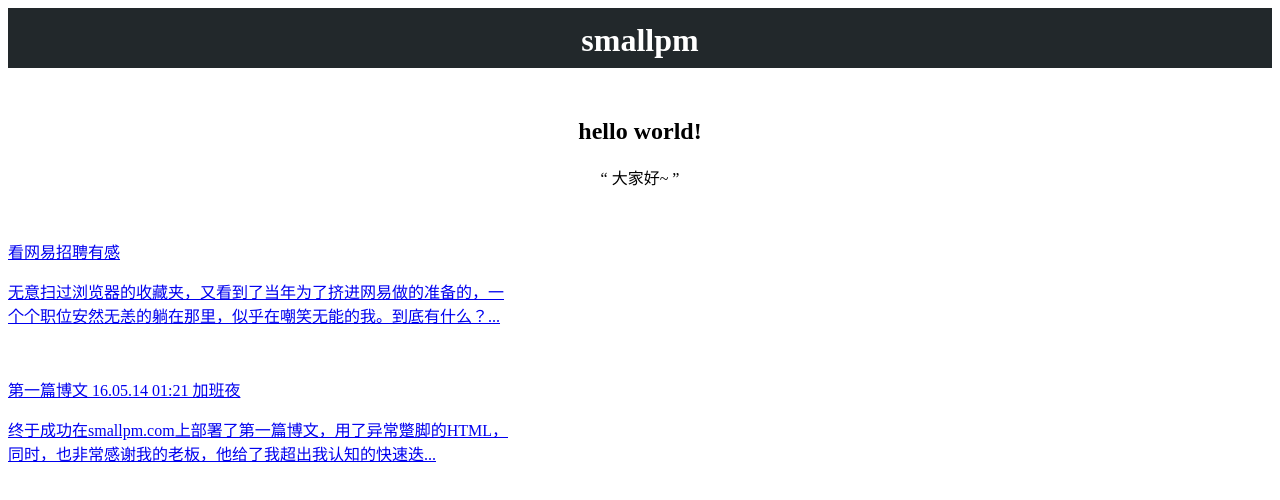
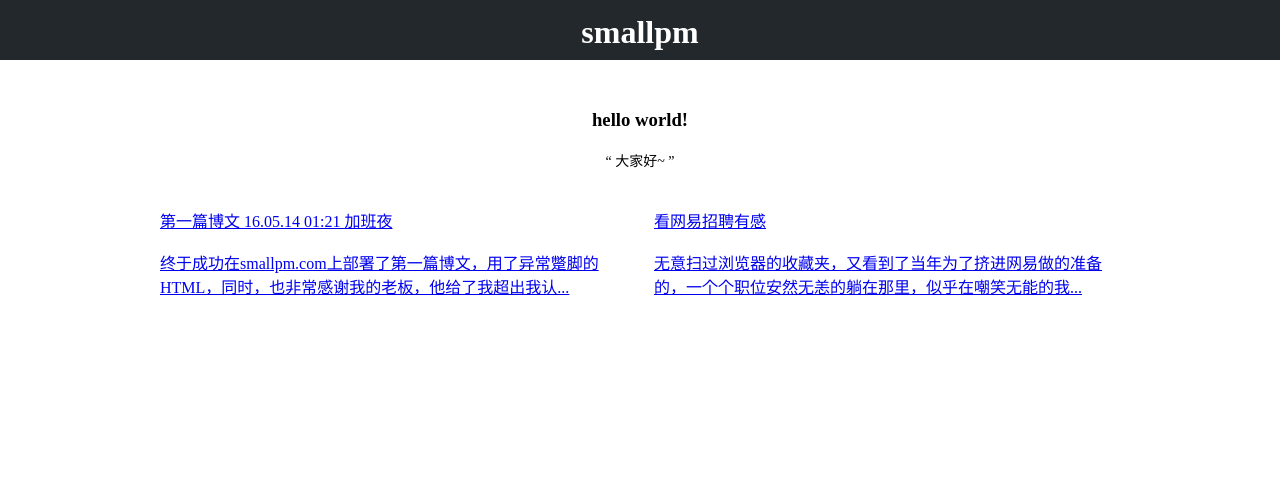
Before and after one commit to wanpikula/blog, a plain HTML site: page index.html in a window 1280 px wide. Drawn offline with Linux system fonts and the light colour scheme.

Commit message:
art2debug2

```diff
--- a/index.html
+++ b/index.html
@@ -2,11 +2,11 @@
 <html>
 
 <head>
+
 <meta charset="UTF-8">
 <title>smallpm</title>
 
-<!--
-@font-face {font-family: 'webfont';
+<!--网上流传的字体 @font-face {font-family: 'webfont';
   src: url('http://at.alicdn.com/t/3a4dt3psz6pnl8fr.eot'); /* IE9*/
   src: url('http://at.alicdn.com/t/3a4dt3psz6pnl8fr.eot?#iefix') format('embedded-opentype'), /* IE6-IE8 */
   url('http://at.alicdn.com/t/3a4dt3psz6pnl8fr.woff') format('woff'), /* chrome、firefox */
@@ -20,10 +20,54 @@
     -webkit-font-smoothing: antialiased;
     -webkit-text-stroke-width: 0.2px;
     -moz-osx-font-smoothing: grayscale;
+} -->
+
+  <!--head样式设置模板 style type="text/css">
+    body {
+      margin: 0;
     }
--->
+    #main {
+      width: 1200px;
+      max-width: 1200px;
+      margin: auto;
+    }
+    .content {
+      padding: 20px;
+      width: 100%;
+    }
+    .record {
+      width: 47%;
+      padding: 10px;
+      display: inline-block;
+    }
+  </style -->
+
+  <style type="text/css">
+
+    body {
+      margin:0;
+    }
+
+    #id9527 {
+      width:1000px;
+      max-width: 1000px;
+      margin: auto;
+    }
+
+    .main_content {
+      width: 100%;
+      margin-top: -30px;
+    }
+
+    .sart{
+      display:inline-block;
+      width: 450px;
+      padding:20px;
+    }
+  </style>
 
 </head>
+
 
 
 <body>
@@ -38,9 +82,14 @@
 
 <br>
 
-<h2 align="center">hello world!</h2>
 
-<p style="font-family:web-font;" align="center">
+<div id="id9527">
+
+<h3 align="center" style="margin:">
+  hello world!
+</h3>
+
+<p style="font-family:web-font;font-size:14px;" align="center">
   <q>
     大家好~
   </q>
@@ -48,29 +97,31 @@
 
 <br>
 
-<div style="width:500px">
+<div class="main_content">
+  <div class="sart">
+    <a href="article_2.html">
+      <p>
+        第一篇博文 16.05.14 01:21 加班夜
+        <br>
+        <br>
+        终于成功在smallpm.com上部署了第一篇博文，用了异常蹩脚的HTML，同时，也非常感谢我的老板，他给了我超出我认...
+      </p>
+    </a>
+  </div>
+
+  <div class="sart">
     <a href="article_1.html">
       <p>
         看网易招聘有感
+        <br>
+        <br>
+        无意扫过浏览器的收藏夹，又看到了当年为了挤进网易做的准备的，一个个职位安然无恙的躺在那里，似乎在嘲笑无能的我...
       </p>
-<p>
-  无意扫过浏览器的收藏夹，又看到了当年为了挤进网易做的准备的，一个个职位安然无恙的躺在那里，似乎在嘲笑无能的我。到底有什么？...
-</p>
+    </a>
   </div>
-</a>
+</div>
 
-<br>
-
-<div style="width:500px">
-<a href="article_2.html">
-<p>
-  第一篇博文 16.05.14 01:21 加班夜
-</p>
-<p>
-  终于成功在smallpm.com上部署了第一篇博文，用了异常蹩脚的HTML，同时，也非常感谢我的老板，他给了我超出我认知的快速迭...
-</p>
 </div>
-</a>
 
 
 <!--Kefuzu Chat Script Start-->
@@ -91,6 +142,4 @@ var s = document.getElementsByTagName('script')[0]; s.parentNode.insertBefore(kc
 </body>
 
 
-
-
 </html>
```
Also changed, not shown: article_1.html (+31 -6 lines), article_2.html (+30 -6 lines). Lines whose indentation alone changed are shown as unchanged.
